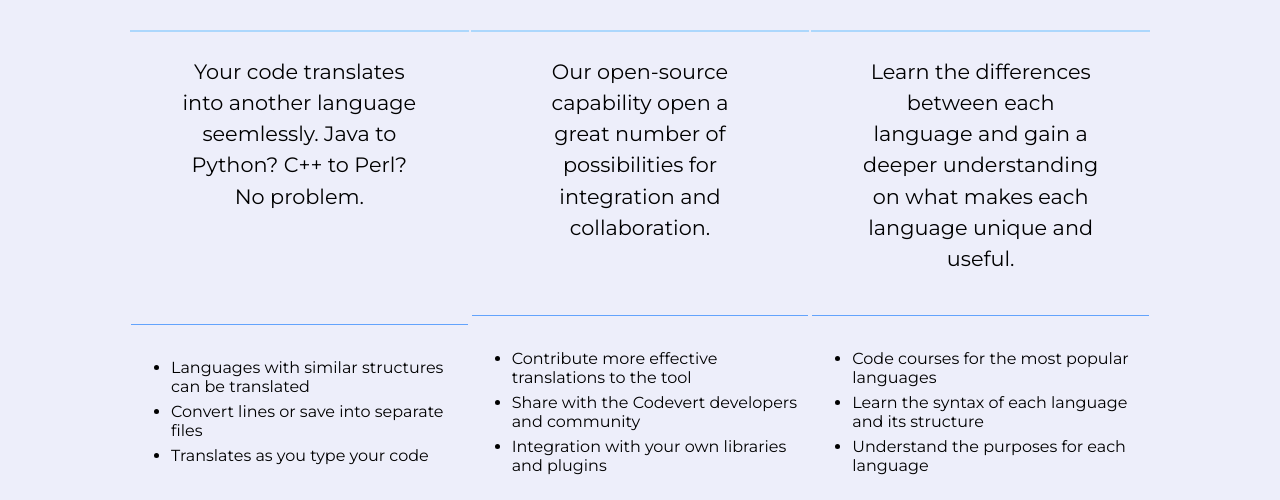
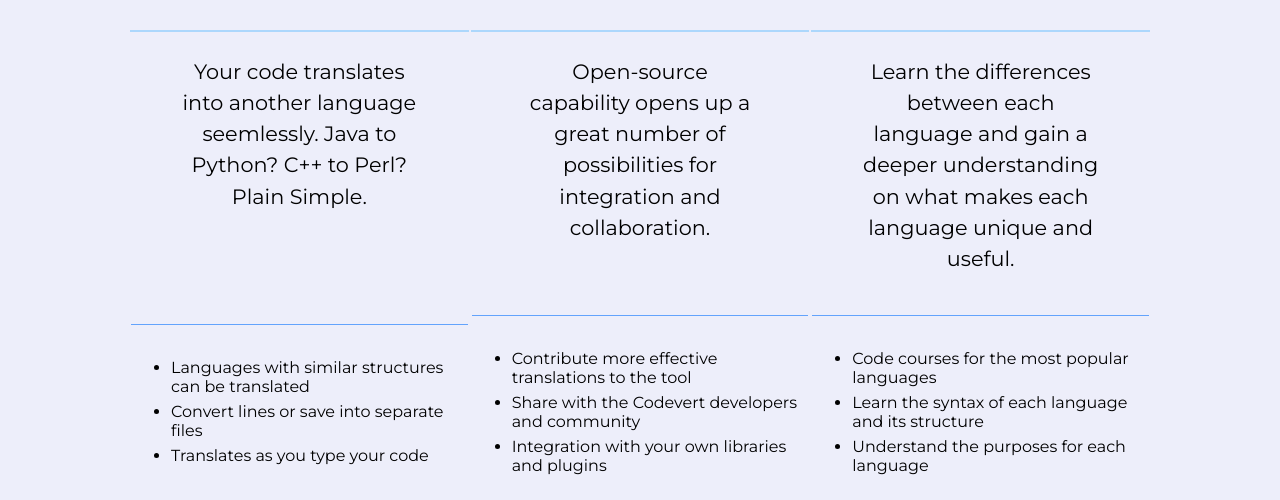
Before and after one commit to AlbertQuon/Codevert, a plain HTML site: page features.html in a window 1280 px wide. Shown: the part 597-1097 px from the top of the page. Drawn offline with nearby package versions, Linux system fonts and the light colour scheme.

Commit message:
fixed typos

```diff
--- a/features.html
+++ b/features.html
@@ -119,12 +119,12 @@
             <tr id="featuresTableRow">
                 <td class="featureInfo">
                     <p> Your code translates into another language seemlessly.
-                        Java to Python? C++ to Perl? No problem.
+                        Java to Python? C++ to Perl? Plain Simple.
                     </p>
 
                 </td>
                 <td class="featureInfo">
-                        <p> Our open-source capability open a great number of
+                        <p> Open-source capability opens up a great number of
                             possibilities for integration and collaboration.
                         </p>
                     </p>
```
